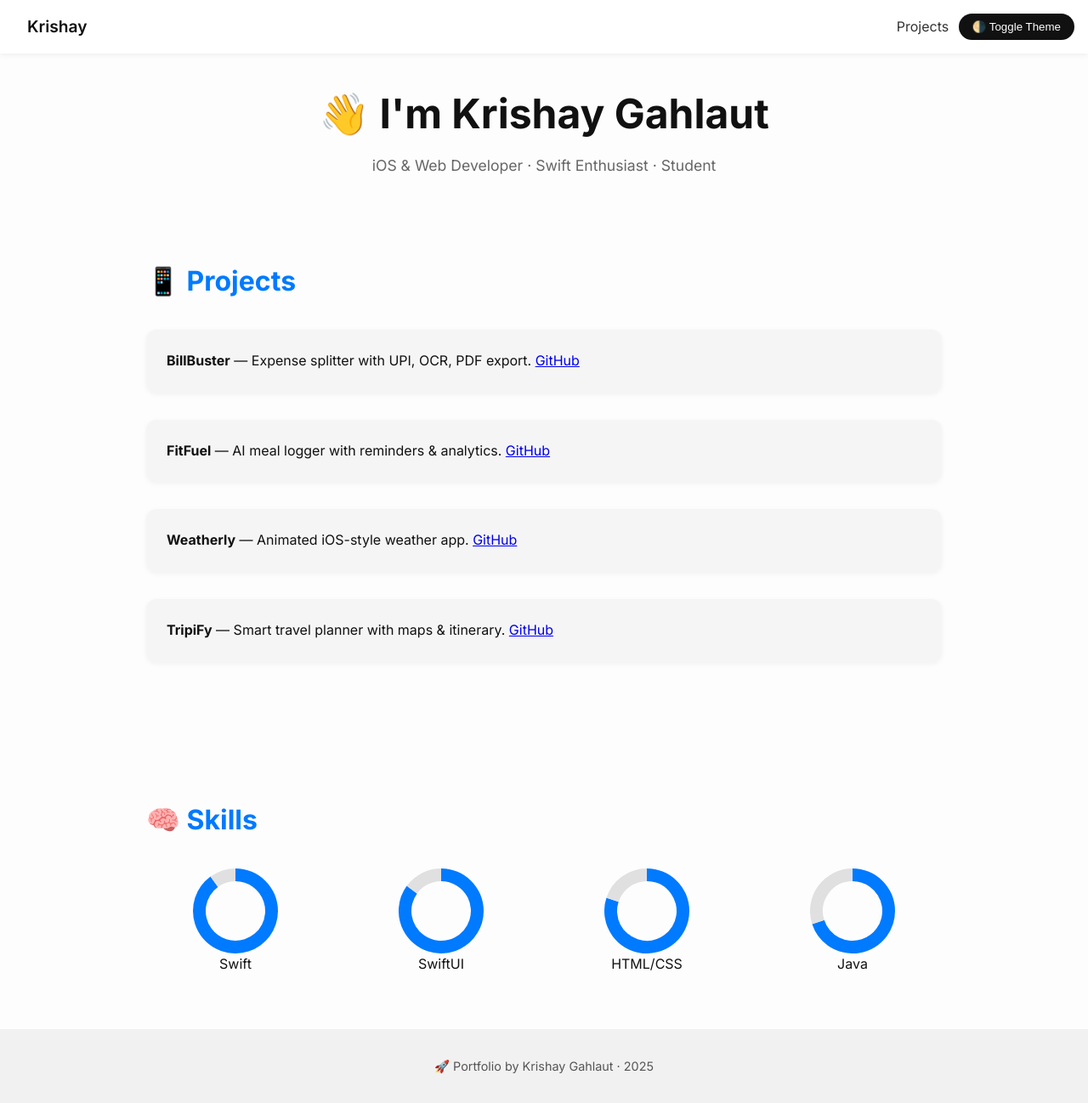
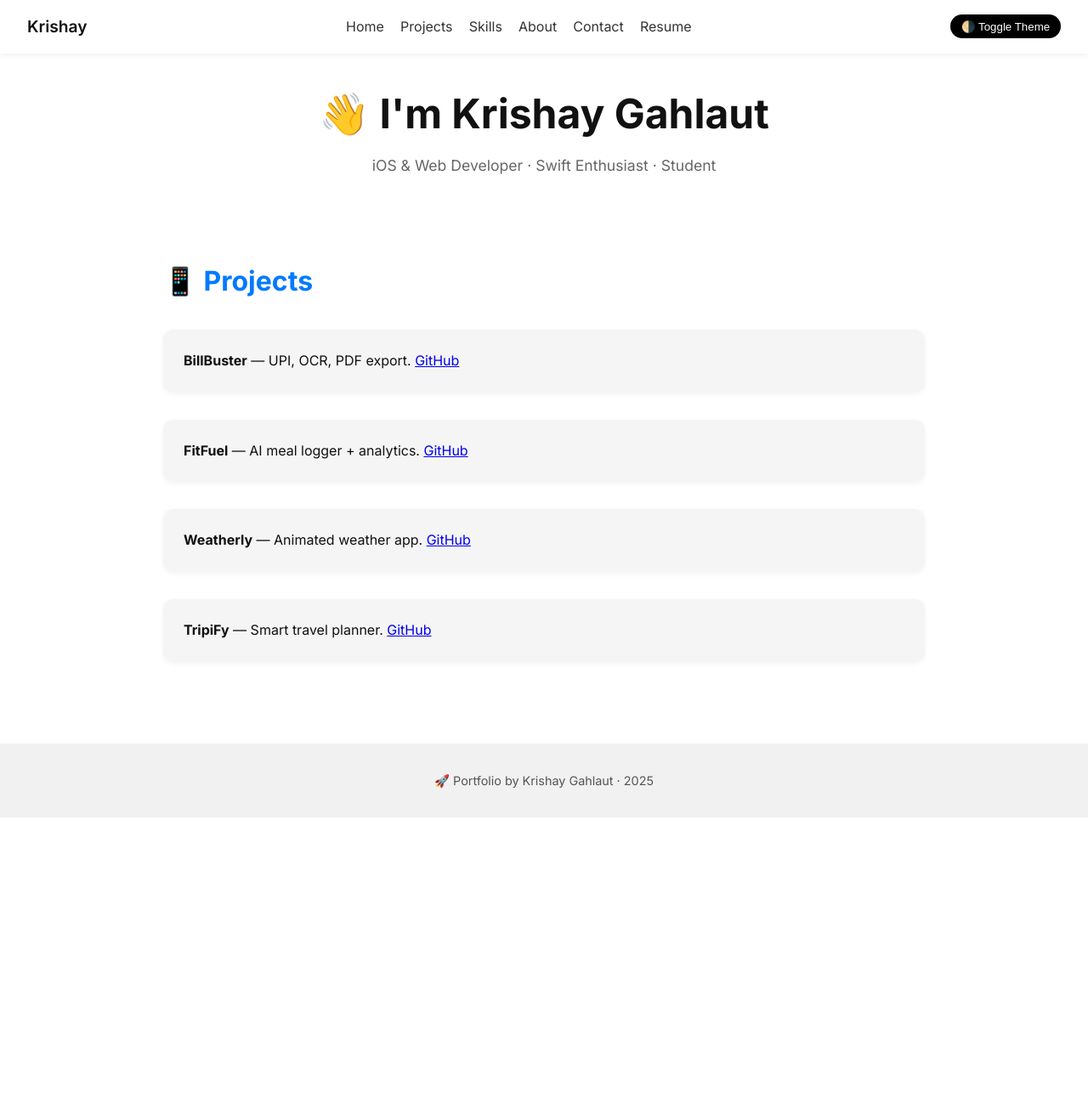
Before and after one commit to krishaygahlaut/krishaygahlaut.github.io, a plain HTML site: page index.html in a window 1280 px wide. Shown: the whole page at 85% size. After the commit the page ends 962 px from the top, so only its background shows below. Drawn offline with nearby package versions, Linux system fonts and the light colour scheme.

```diff
--- a/index.html
+++ b/index.html
@@ -5,29 +5,54 @@
   <meta name="viewport" content="width=device-width, initial-scale=1.0" />
   <title>Krishay Gahlaut | Portfolio</title>
   <link rel="icon" href="favicon.ico" type="image/x-icon">
-  <link rel="preconnect" href="https://fonts.googleapis.com">
-  <link rel="preconnect" href="https://fonts.gstatic.com" crossorigin>
   <link href="https://fonts.googleapis.com/css2?family=Inter:wght@400;600;700&display=swap" rel="stylesheet">
+  <link rel="stylesheet" href="https://unpkg.com/aos@2.3.1/dist/aos.css" />
   <script src="https://cdn.jsdelivr.net/npm/chart.js"></script>
-  <script src="https://cdn.jsdelivr.net/npm/scrollreveal"></script>
-  <script async src="https://www.googletagmanager.com/gtag/js?id=G-XXXXXXXXXX"></script>
-  <script>
-    window.dataLayer = window.dataLayer || [];
-    function gtag(){dataLayer.push(arguments);}
-    gtag('js', new Date());
-    gtag('config', 'G-XXXXXXXXXX');
-  </script>
   <style>
-    * {
-      margin: 0; padding: 0; box-sizing: border-box;
-    }
+    * { margin: 0; padding: 0; box-sizing: border-box; }
     body {
       font-family: 'Inter', sans-serif;
-      background-color: #fdfdfd;
+      background-color: #ffffff;
       color: #111;
       line-height: 1.6;
       scroll-behavior: smooth;
-      transition: background 0.3s ease, color 0.3s ease;
+      transition: background 0.3s, color 0.3s;
+    }
+    nav {
+      position: fixed;
+      top: 0; left: 0; right: 0;
+      background: #fff;
+      box-shadow: 0 2px 6px rgba(0,0,0,0.06);
+      display: flex;
+      justify-content: space-between;
+      align-items: center;
+      padding: 1rem 2rem;
+      z-index: 1000;
+    }
+    nav .logo {
+      font-weight: 600;
+      font-size: 1.2rem;
+    }
+    nav ul {
+      list-style: none;
+      display: flex;
+      gap: 1.2rem;
+    }
+    nav ul li a {
+      text-decoration: none;
+      color: #333;
+      font-weight: 500;
+    }
+    nav ul li a:hover {
+      color: #007aff;
+    }
+    .theme-toggle {
+      padding: 0.4rem 0.8rem;
+      border-radius: 20px;
+      border: none;
+      background: #000;
+      color: #fff;
+      cursor: pointer;
     }
     header {
       text-align: center;
@@ -42,35 +67,9 @@
       color: #666;
       margin-top: 0.5rem;
     }
-    nav {
-      position: fixed;
-      top: 0; left: 0; right: 0;
-      background: #fff;
-      padding: 1rem 2rem;
-      box-shadow: 0 2px 6px rgba(0,0,0,0.06);
-      display: flex;
-      justify-content: space-between;
-      align-items: center;
-      z-index: 1000;
-      transition: background 0.3s ease;
-    }
-    nav .logo {
-      font-weight: 600;
-      font-size: 1.2rem;
-    }
-    nav ul {
-      list-style: none;
-      display: flex;
-      gap: 1rem;
-    }
-    nav ul li a {
-      text-decoration: none;
-      color: #333;
-      font-weight: 500;
-    }
     section {
       padding: 4rem 2rem;
-      max-width: 1000px;
+      max-width: 960px;
       margin: auto;
     }
     h2 {
@@ -84,20 +83,11 @@
       padding: 1.5rem;
       margin-bottom: 2rem;
       box-shadow: 0 2px 6px rgba(0,0,0,0.05);
-      transition: all 0.3s ease;
+      transition: 0.3s ease;
     }
     .project:hover {
       transform: translateY(-5px);
       box-shadow: 0 8px 20px rgba(0,0,0,0.1);
-    }
-    .chart-container {
-      display: flex;
-      justify-content: space-around;
-      flex-wrap: wrap;
-      gap: 2rem;
-    }
-    .chart-box {
-      text-align: center;
     }
     footer {
       text-align: center;
@@ -106,112 +96,69 @@
       color: #555;
       font-size: 0.9rem;
     }
-    .toggle {
-      position: fixed;
-      right: 1rem;
-      top: 1rem;
-      background: #111;
-      color: #fff;
-      padding: 0.5rem 1rem;
-      border: none;
-      cursor: pointer;
-      border-radius: 20px;
-      z-index: 1001;
-    }
     .dark-mode {
-      background: #111;
+      background: #0d1117;
       color: #f1f1f1;
     }
     .dark-mode nav {
-      background: #1a1a1a;
+      background: #161b22;
     }
     .dark-mode nav ul li a {
-      color: #eee;
+      color: #ddd;
     }
     .dark-mode .project {
       background: #1e1e1e;
     }
     .dark-mode footer {
-      background: #1a1a1a;
+      background: #161b22;
       color: #aaa;
     }
   </style>
 </head>
 <body>
-  <button class="toggle" onclick="toggleTheme()">🌗 Toggle Theme</button>
   <nav>
     <div class="logo">Krishay</div>
     <ul>
-      <li><a href="#projects">Projects</a></li>
-      <li><a href="#skills">Skills</a></li>
-      <li><a href="https://docs.google.com/document/d/18DjbJqTi_LdFTWc6aNFyj3nk5PRZdvif/edit?usp=drivesdk&ouid=118224358629078107279&rtpof=true&sd=true" target="_blank">Resume</a></li>
+      <li><a href="index.html">Home</a></li>
+      <li><a href="projects.html">Projects</a></li>
+      <li><a href="skills.html">Skills</a></li>
+      <li><a href="about.html">About</a></li>
+      <li><a href="contact.html">Contact</a></li>
+      <li><a href="https://docs.google.com/document/d/18DjbJqTi_LdFTWc6aNFyj3nk5PRZdvif/edit" target="_blank">Resume</a></li>
     </ul>
+    <button class="theme-toggle" onclick="toggleTheme()">🌗 Toggle Theme</button>
   </nav>
 
   <header>
-    <h1>👋 I'm Krishay Gahlaut</h1>
-    <p>iOS & Web Developer · Swift Enthusiast · Student</p>
+    <h1 data-aos="fade-up">👋 I'm Krishay Gahlaut</h1>
+    <p data-aos="fade-up" data-aos-delay="200">iOS & Web Developer · Swift Enthusiast · Student</p>
   </header>
 
   <section id="projects">
-    <h2>📱 Projects</h2>
-    <div class="project" data-sr><strong>BillBuster</strong> — Expense splitter with UPI, OCR, PDF export. <a href="https://github.com/krishaygahlaut/BillBuster">GitHub</a></div>
-    <div class="project" data-sr><strong>FitFuel</strong> — AI meal logger with reminders & analytics. <a href="https://github.com/krishaygahlaut/FitFuel">GitHub</a></div>
-    <div class="project" data-sr><strong>Weatherly</strong> — Animated iOS-style weather app. <a href="https://github.com/krishaygahlaut/Weatherly">GitHub</a></div>
-    <div class="project" data-sr><strong>TripiFy</strong> — Smart travel planner with maps & itinerary. <a href="https://github.com/krishaygahlaut/TripiFy">GitHub</a></div>
-  </section>
-
-  <section id="skills">
-    <h2>🧠 Skills</h2>
-    <div class="chart-container">
-      <div class="chart-box"><canvas id="swiftChart" width="100" height="100"></canvas><p>Swift</p></div>
-      <div class="chart-box"><canvas id="swiftuiChart" width="100" height="100"></canvas><p>SwiftUI</p></div>
-      <div class="chart-box"><canvas id="htmlChart" width="100" height="100"></canvas><p>HTML/CSS</p></div>
-      <div class="chart-box"><canvas id="javaChart" width="100" height="100"></canvas><p>Java</p></div>
-    </div>
+    <h2 data-aos="fade-right">📱 Projects</h2>
+    <div class="project" data-aos="fade-up"><strong>BillBuster</strong> — UPI, OCR, PDF export. <a href="https://github.com/krishaygahlaut/BillBuster">GitHub</a></div>
+    <div class="project" data-aos="fade-up"><strong>FitFuel</strong> — AI meal logger + analytics. <a href="https://github.com/krishaygahlaut/FitFuel">GitHub</a></div>
+    <div class="project" data-aos="fade-up"><strong>Weatherly</strong> — Animated weather app. <a href="https://github.com/krishaygahlaut/Weatherly">GitHub</a></div>
+    <div class="project" data-aos="fade-up"><strong>TripiFy</strong> — Smart travel planner. <a href="https://github.com/krishaygahlaut/TripiFy">GitHub</a></div>
   </section>
 
   <footer>
     🚀 Portfolio by Krishay Gahlaut · 2025
   </footer>
 
+  <script src="https://unpkg.com/aos@2.3.1/dist/aos.js"></script>
   <script>
-    const toggleTheme = () => {
-      document.body.classList.toggle('dark-mode');
-    }
+    AOS.init();
+    const toggleTheme = () => document.body.classList.toggle('dark-mode');
+  </script>
 
-    ScrollReveal().reveal('[data-sr]', {
-      distance: '50px',
-      duration: 800,
-      easing: 'ease-out',
-      origin: 'bottom',
-      interval: 200
-    });
-
-    const createChart = (id, value) => {
-      new Chart(document.getElementById(id), {
-        type: 'doughnut',
-        data: {
-          datasets: [{
-            data: [value, 100 - value],
-            backgroundColor: ['#007aff', '#e0e0e0'],
-            borderWidth: 0
-          }]
-        },
-        options: {
-          cutout: '70%',
-          plugins: {
-            tooltip: { enabled: false },
-            legend: { display: false }
-          }
-        }
-      });
-    }
-
-    createChart('swiftChart', 90);
-    createChart('swiftuiChart', 85);
-    createChart('htmlChart', 80);
-    createChart('javaChart', 70);
+  <!-- Google Analytics -->
+  <script async src="https://www.googletagmanager.com/gtag/js?id=G-XXXXXXX"></script>
+  <script>
+    window.dataLayer = window.dataLayer || [];
+    function gtag(){dataLayer.push(arguments);}
+    gtag('js', new Date());
+    gtag('config', 'G-XXXXXXX');
   </script>
 </body>
 </html>
```
